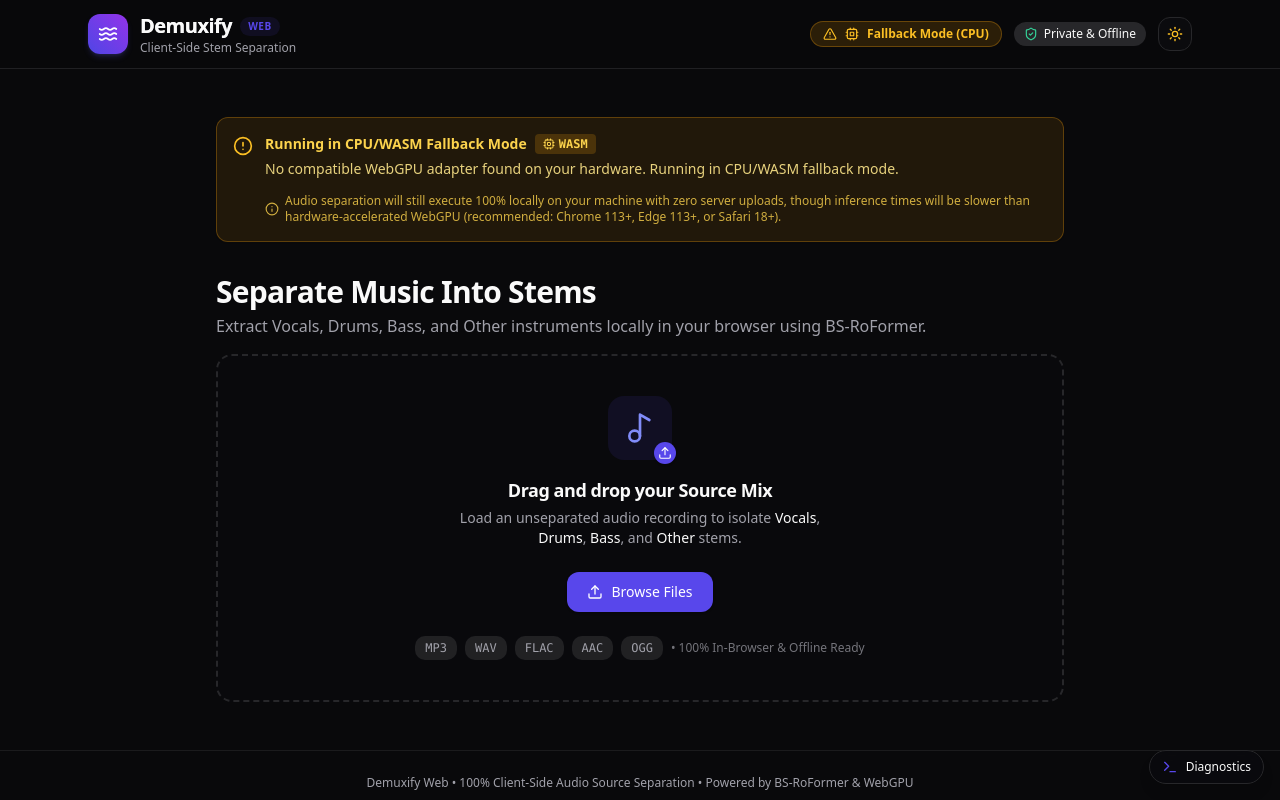
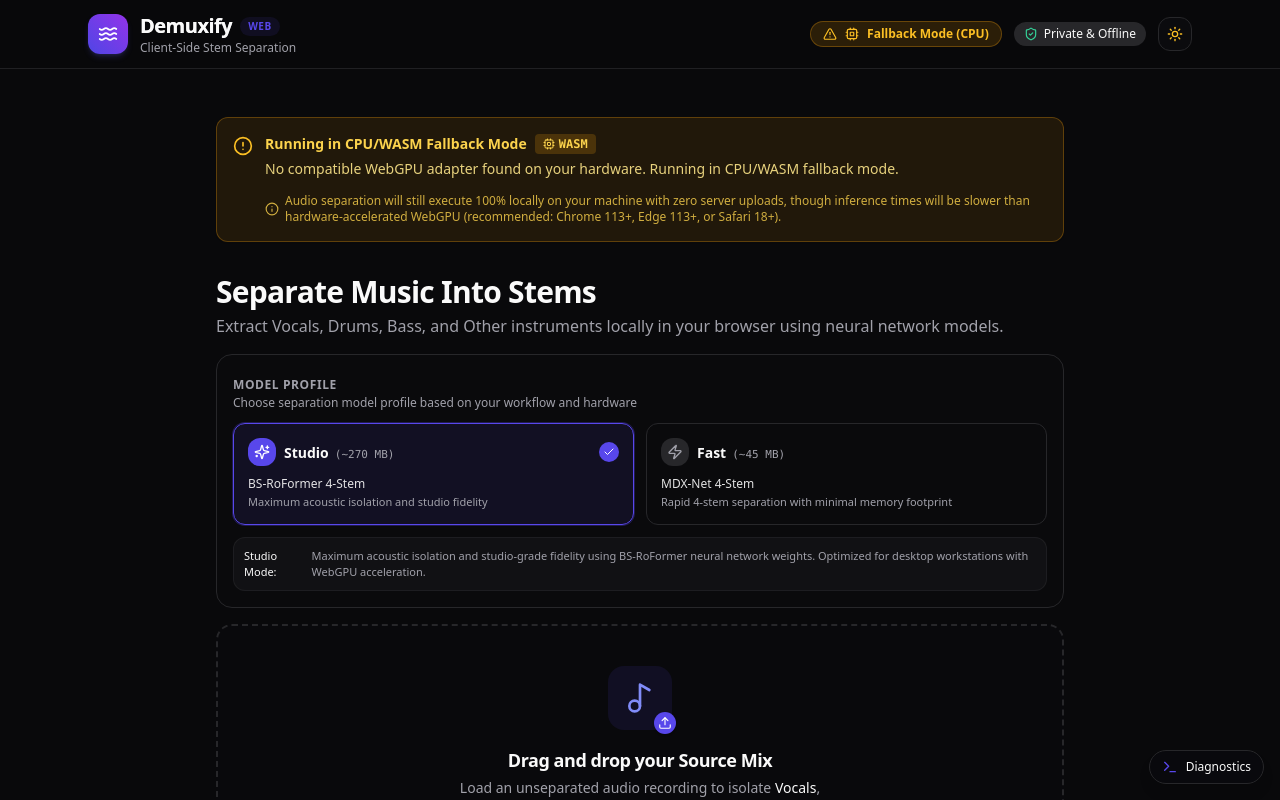
Before and after one commit to jpalvadev/demuxify_v2, a React (Vite) app: page / in a window 1280 px wide. Shown: the top 800 px of the page. Built offline with nearby package versions, Linux system fonts and the light colour scheme.

Commit message:
feat(ui): add device advisory badge and desktop model selector (#04)

```diff
--- a/src/App.tsx
+++ b/src/App.tsx
@@ -13,6 +13,13 @@ import {
 } from "./components/SeparationProgress";
 import { ToastContainer } from "./components/Toast";
 import { DiagnosticsOverlay } from "./components/DiagnosticsOverlay";
+import { ModelSelector } from "./components/ModelSelector";
+import {
+  isMobileDevice,
+  getDefaultModelProfile,
+  getModelProfile,
+  ModelId,
+} from "./lib/modelConfig";
 import { diagnostics } from "./lib/diagnostics";
 import { detectWebGPUCapability, WebGPUCapability } from "./lib/webgpu";
 import { decodeAudio, DecodedSourceMix } from "./lib/audioDecoder";
@@ -50,6 +57,12 @@ export const App: React.FC = () => {
   const [theme, setTheme] = useState<"dark" | "light">("dark");
   const [capability, setCapability] = useState<WebGPUCapability | null>(null);
   const [isDetectingWebGPU, setIsDetectingWebGPU] = useState(true);
+
+  // Model Profile State
+  const [isMobile] = useState(() => isMobileDevice());
+  const [selectedModelId, setSelectedModelId] = useState<ModelId>(
+    () => getDefaultModelProfile().id
+  );
 
   // Source Mix State
   const [selectedFile, setSelectedFile] = useState<File | null>(null);
@@ -340,10 +353,13 @@ export const App: React.FC = () => {
       }
       const client = inferenceClientRef.current;
 
+      const activeProfile = getModelProfile(selectedModelId);
       const isTestEnv =
         typeof process !== "undefined" && process.env?.NODE_ENV === "test";
 
       await client.init({
+        modelUrl: activeProfile.modelUrl,
+        modelProfileId: activeProfile.id,
         useMock: isTestEnv,
         preferredBackend: capability?.isFallback ? "wasm" : undefined,
         onDownloadProgress: (p) => {
@@ -450,7 +466,7 @@ export const App: React.FC = () => {
             </h2>
             <p className="text-sm text-muted-foreground sm:text-base">
               Extract Vocals, Drums, Bass, and Other instruments locally in your
-              browser using BS-RoFormer.
+              browser using neural network models.
             </p>
           </div>
 
@@ -517,6 +533,15 @@ export const App: React.FC = () => {
             </div>
           )}
 
+          {/* Model Profile Selector & Device Advisory */}
+          {separationPhase === "idle" && (
+            <ModelSelector
+              selectedModelId={selectedModelId}
+              onSelectModel={setSelectedModelId}
+              isMobile={isMobile}
+            />
+          )}
+
           {/* Render Source Mix Dropzone when no audio is loaded and not decoding */}
           {!isDecoding && !decodedSourceMix && (
             <SourceMixDropzone
@@ -542,6 +567,7 @@ export const App: React.FC = () => {
                 downloadProgress={downloadProgress}
                 chunkProgress={chunkProgress}
                 chunkStart={chunkStart}
+                modelProfile={getModelProfile(selectedModelId)}
                 error={separationError}
                 onCancel={handleCancelSeparation}
                 onRetry={handleStartSeparation}
--- /dev/null
+++ b/src/components/ModelSelector.tsx
@@ -0,0 +1,161 @@
+import React from "react";
+import { Sparkles, Zap, Smartphone, Check, ShieldCheck } from "lucide-react";
+import {
+  ModelId,
+  ModelProfile,
+  MODEL_PROFILES,
+  BS_ROFORMER_PROFILE,
+  MDX_NET_PROFILE,
+} from "../lib/modelConfig";
+
+export interface ModelSelectorProps {
+  selectedModelId: ModelId;
+  onSelectModel: (id: ModelId) => void;
+  isMobile: boolean;
+  disabled?: boolean;
+}
+
+export const ModelSelector: React.FC<ModelSelectorProps> = ({
+  selectedModelId,
+  onSelectModel,
+  isMobile,
+  disabled = false,
+}) => {
+  const activeProfile: ModelProfile =
+    MODEL_PROFILES[selectedModelId] || BS_ROFORMER_PROFILE;
+
+  // On mobile devices, lock to MDX-Net 4-Stem with protective advisory
+  if (isMobile) {
+    return (
+      <div
+        role="region"
+        aria-label="Active Model Profile Advisory"
+        className="rounded-2xl border border-primary/20 bg-primary/5 p-4 shadow-xs"
+      >
+        <div className="flex items-start gap-3">
+          <div className="flex h-9 w-9 shrink-0 items-center justify-center rounded-xl bg-primary/10 text-primary">
+            <Smartphone className="h-5 w-5" />
+          </div>
+          <div className="flex-1 space-y-1">
+            <div className="flex items-center gap-2">
+              <span className="text-xs font-semibold uppercase tracking-wider text-primary">
+                Mobile-Optimized Model Active
+              </span>
+              <span className="inline-flex items-center gap-1 rounded-full bg-emerald-500/10 px-2 py-0.5 text-[10px] font-medium text-emerald-600 dark:text-emerald-400">
+                <ShieldCheck className="h-3 w-3" />
+                Memory Protected
+              </span>
+            </div>
+            <h4 className="text-sm font-semibold text-foreground">
+              {MDX_NET_PROFILE.name} (~{MDX_NET_PROFILE.estimatedSizeMb} MB)
+            </h4>
+            <p className="text-xs text-muted-foreground leading-relaxed">
+              Demuxify Web automatically selects this lightweight profile to
+              preserve memory and prevent browser crashes on smartphones and
+              tablets while extracting all 4 discrete Stems.
+            </p>
+          </div>
+        </div>
+      </div>
+    );
+  }
+
+  // On desktop browsers, render interactive Model Selector control
+  const profiles = [BS_ROFORMER_PROFILE, MDX_NET_PROFILE];
+
+  return (
+    <div
+      role="region"
+      aria-label="Model Profile Selection"
+      className="rounded-2xl border border-border bg-card/60 p-4 shadow-xs space-y-3"
+    >
+      <div className="flex items-center justify-between">
+        <div>
+          <span className="text-xs font-semibold uppercase tracking-wider text-muted-foreground">
+            Model Profile
+          </span>
+          <p className="text-xs text-muted-foreground">
+            Choose separation model profile based on your workflow and hardware
+          </p>
+        </div>
+      </div>
+
+      <div
+        role="radiogroup"
+        aria-label="Model Profile selection"
+        className="grid grid-cols-1 sm:grid-cols-2 gap-3"
+      >
+        {profiles.map((profile) => {
+          const isSelected = selectedModelId === profile.id;
+          const isStudio = profile.id === "bs-roformer-4stem";
+
+          return (
+            <button
+              key={profile.id}
+              type="button"
+              role="radio"
+              aria-checked={isSelected}
+              disabled={disabled}
+              onClick={() => onSelectModel(profile.id)}
+              className={`relative flex flex-col justify-between rounded-xl border p-3.5 text-left transition-all ${
+                isSelected
+                  ? "border-primary bg-primary/10 shadow-sm ring-1 ring-primary/30"
+                  : "border-border bg-card/40 hover:bg-muted/40 hover:border-border/80"
+              } ${disabled ? "opacity-50 cursor-not-allowed" : "cursor-pointer"}`}
+            >
+              <div className="flex items-center justify-between w-full mb-1.5">
+                <div className="flex items-center gap-2">
+                  <div
+                    className={`flex h-7 w-7 items-center justify-center rounded-lg ${
+                      isSelected
+                        ? "bg-primary text-primary-foreground"
+                        : "bg-muted text-muted-foreground"
+                    }`}
+                  >
+                    {isStudio ? (
+                      <Sparkles className="h-4 w-4" />
+                    ) : (
+                      <Zap className="h-4 w-4" />
+                    )}
+                  </div>
+                  <div>
+                    <span className="text-sm font-semibold text-foreground">
+                      {profile.shortName}
+                    </span>
+                    <span className="text-[11px] text-muted-foreground ml-1.5 font-mono">
+                      (~{profile.estimatedSizeMb} MB)
+                    </span>
+                  </div>
+                </div>
+
+                {isSelected && (
+                  <div className="flex h-5 w-5 items-center justify-center rounded-full bg-primary text-primary-foreground">
+                    <Check className="h-3 w-3" />
+                  </div>
+                )}
+              </div>
+
+              <div className="text-xs font-medium text-foreground/90 mt-1">
+                {profile.name}
+              </div>
+
+              <div className="text-[11px] text-muted-foreground mt-0.5 line-clamp-2">
+                {isStudio
+                  ? "Maximum acoustic isolation and studio fidelity"
+                  : "Rapid 4-stem separation with minimal memory footprint"}
+              </div>
+            </button>
+          );
+        })}
+      </div>
+
+      {/* Explanation Callout for Selected Model */}
+      <div className="rounded-xl border border-border/60 bg-muted/30 p-2.5 text-xs text-muted-foreground flex items-center gap-2">
+        <span className="text-[11px] font-medium text-foreground">
+          {activeProfile.shortName} Mode:
+        </span>
+        <span className="text-[11px]">{activeProfile.explanation}</span>
+      </div>
+    </div>
+  );
+};
```
Also changed, not shown: .scratch/mobile-lightweight-model/issues/04-device-advisory-and-desktop-model-selector-ui.md, 2 other files (tests, documents, lock files or other folders).
